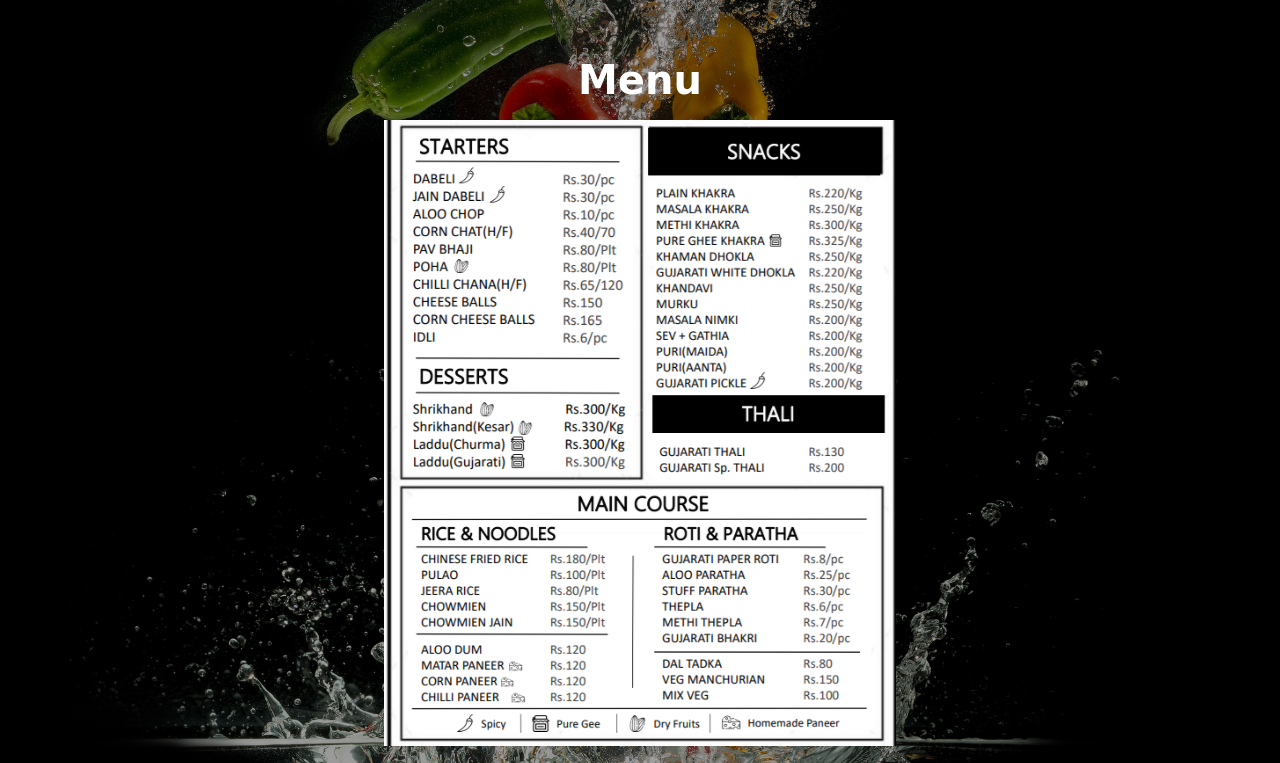
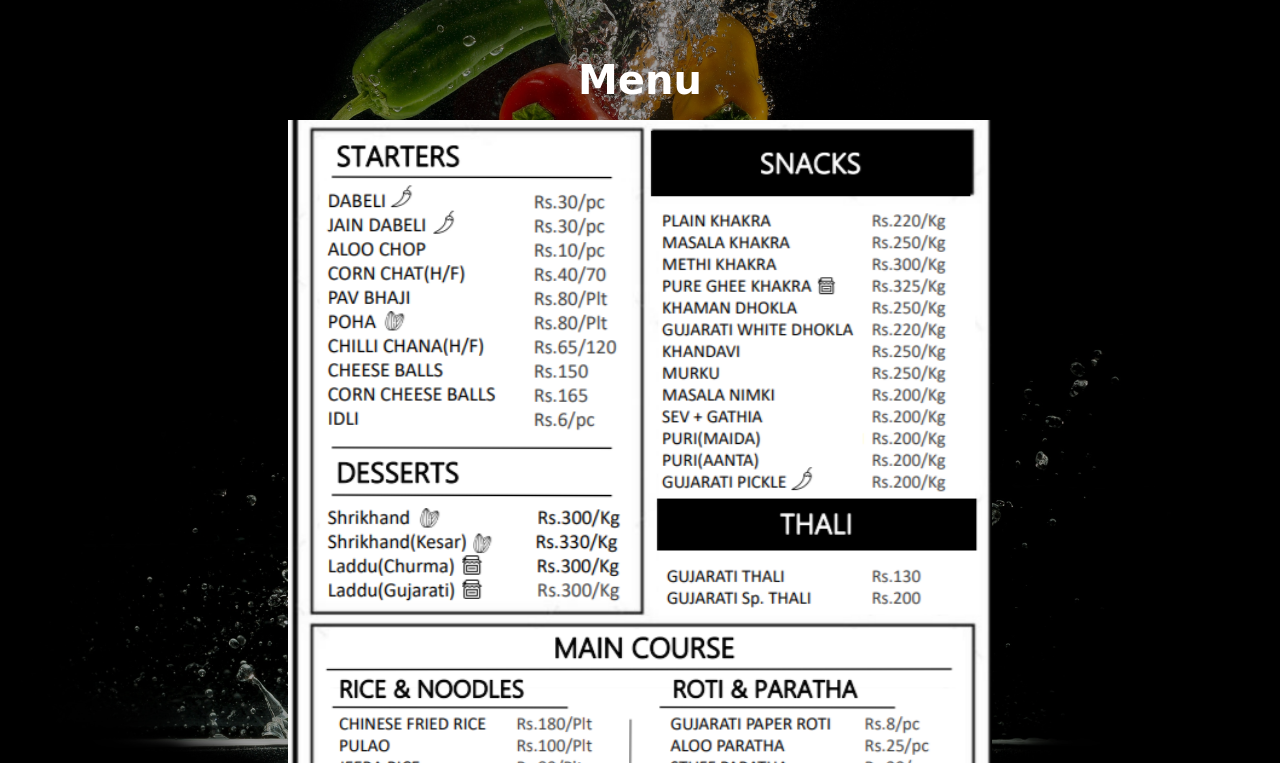
Before and after one commit to hrik26/Restaurant-Website, a plain HTML site: page index.html in a window 1280 px wide. Shown: the part 1420-2183 px from the top of the page. Drawn offline with Linux system fonts and the light colour scheme; a web font is replaced by a local one.

Commit message:
Update main.css

```diff
--- a/main.css
+++ b/main.css
@@ -143,7 +143,7 @@ body
     display: block;
     margin-left: auto;
     margin-right: auto;
-    width: 40%;
+    width: 55%;
     margin-bottom: 20px;
   }
   .menu-head{
```
